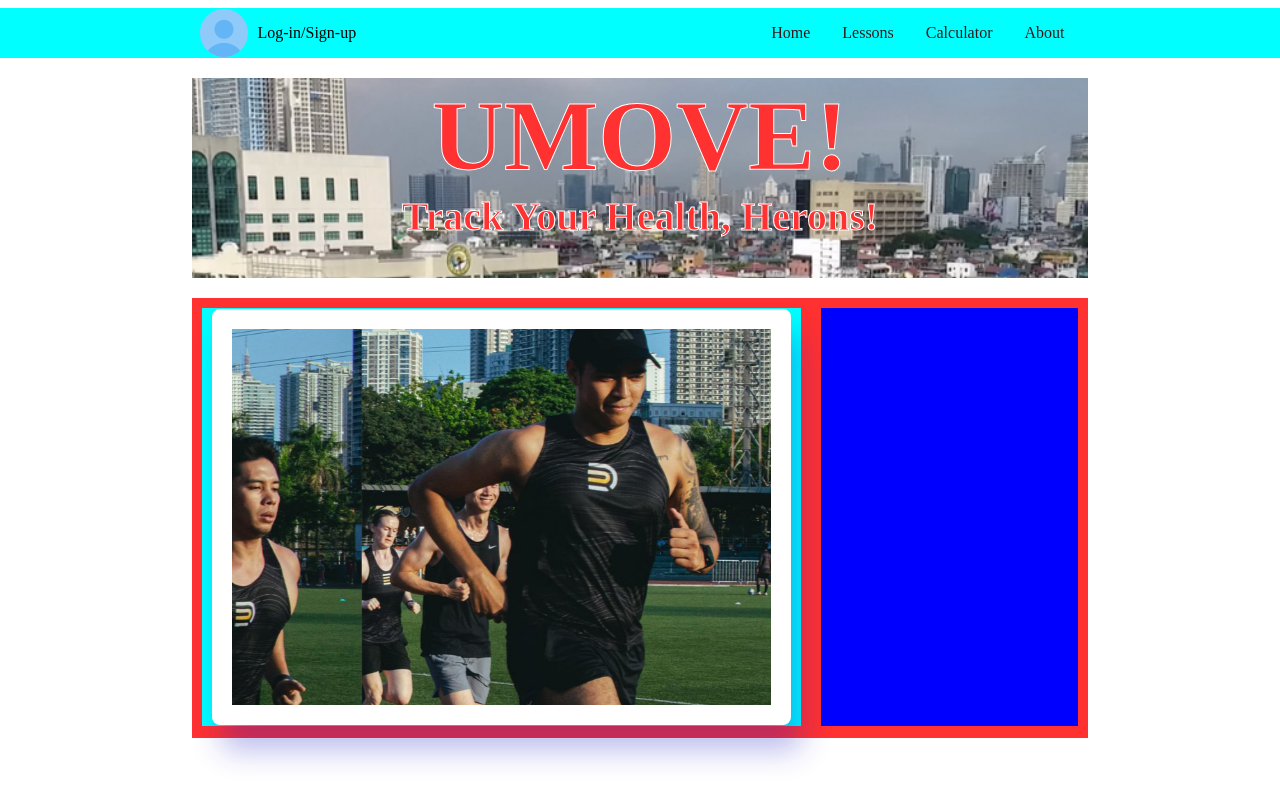
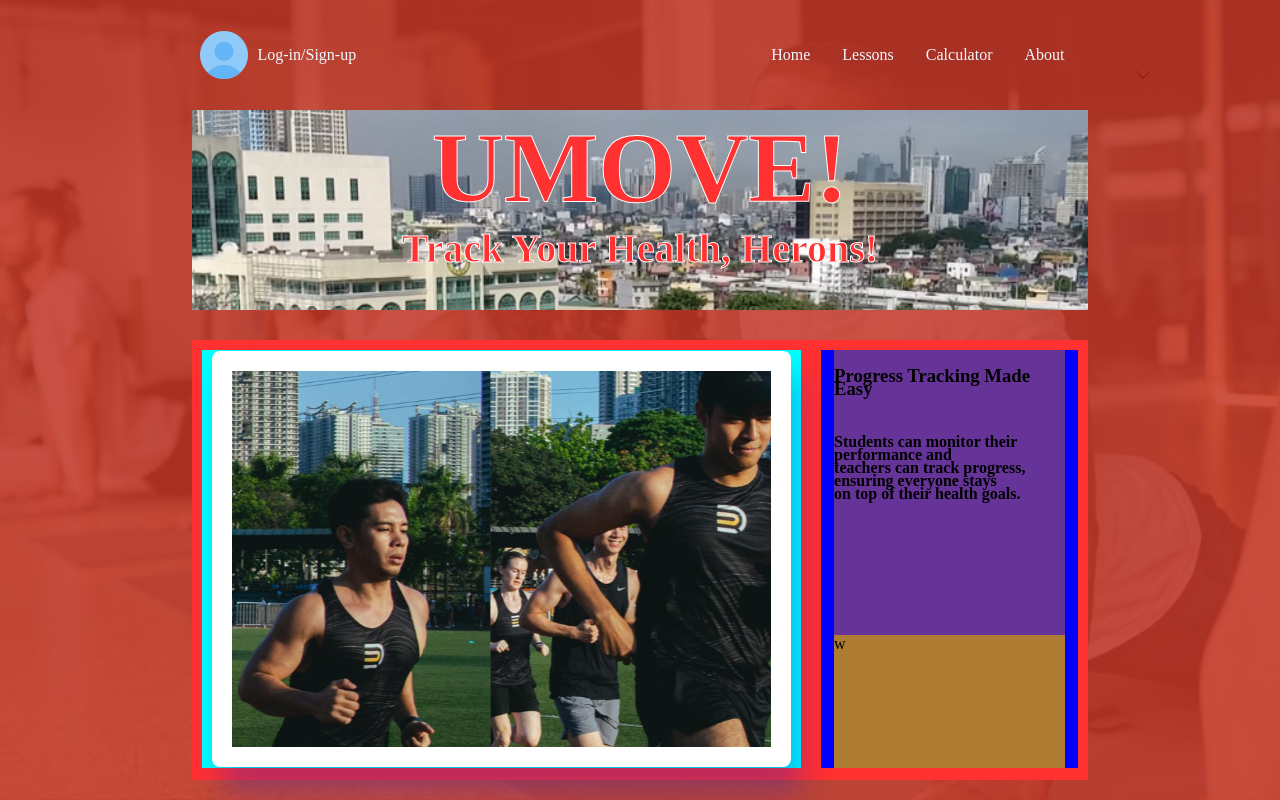
Before and after one commit to hashier143/UMove, a PHP site: page /homepage.php in a window 1280 px wide. Run offline with PHP 8.4, Linux system fonts and the light colour scheme; some web fonts are replaced.

Commit message:
12/1/2024 10pm

```diff
--- a/homepage.php
+++ b/homepage.php
@@ -14,7 +14,7 @@
         </div>
         <ul>
             <li><a href="">Home</a></li>
-            <li><a href="">Lessons</a></li>
+            <li><a href="https://youtu.be/vahBUitgPNE?si=vhbYNoCde-VrH_pc&t=63">Lessons</a></li>
             <li><a href="">Calculator</a></li>
             <li><a href="">About</a></li>
         </ul>
@@ -40,6 +40,15 @@
 
         <div class="desc2">
 
+          <div class="desc2-1">
+            <h3>Progress Tracking Made Easy</h3>
+            <h4>Students can monitor their performance and <br>teachers can track progress, ensuring everyone stays<br> on top of their health goals.</h4>
+          </div>
+
+          <div class="desc2-2">
+w
+          </div>
+
         </div>
 
     </div>
--- a/styles/homepage.css
+++ b/styles/homepage.css
@@ -4,18 +4,26 @@ body {
   display: flex;
   flex-direction: column;
   align-items: center;
+  background-image: url(images/homepage-back.png);
+  background-size: cover;
+  background-position: center;
+  background-attachment: fixed;
+  background-repeat: no-repeat;
+  padding: 0;
+  margin: 0;
 }
 
 
 
 /*navbar*/
 .nav-container {
-  margin-bottom: 20px;
+  margin-top: 30px;
+  margin-bottom: 30px;
   width: 100vw;
   display: flex;
   justify-content: space-around;
-  background-color: aqua;
   align-items: center;
+  color: aliceblue;
 }
 
 .nav-container div {
@@ -32,6 +40,7 @@ ul {
     list-style-type: none;
     margin: 0;
     padding: 0;
+
   }
 
 li {
@@ -40,7 +49,7 @@ li {
 
 li a {
     display: block;
-    color: rgb(54, 23, 23);
+    color: aliceblue;
     text-align: center;
     padding: 14px 16px;
     text-decoration: none;
@@ -63,7 +72,7 @@ li a {
   display: flex;
   flex-direction: column;
   align-items: center;
-  margin-bottom: 20px;
+  margin-bottom: 30px;
 }
 
 .image-top h2 {
@@ -122,7 +131,7 @@ li a {
   width: 400%;
   height: 100%;
   display: flex;
-  animation: slide 16s infinite ease-in-out;
+  animation: slide 10s infinite ease-in-out;
 }
 
 .wrapper img {
@@ -158,8 +167,35 @@ li a {
   }
 }
 
+
+
 .desc2 {
   background-color: blue;
   width: 30%;
   height: 95%;
+  display: flex;
+  flex-direction: column;
+  align-items: center;
+  justify-content: space-between;
 }
+
+.desc2 div {
+  width: 90%;
+  flex-grow: 1;
+  padding: 0;
+  margin: 0;
+}
+
+.desc2-1 {
+  background-color: rebeccapurple;
+  display: flex;
+  flex-direction: column;
+  align-items: center;
+  line-height: 13px;
+  padding: 0;
+  margin: 0;
+}
+
+.desc2-2 {
+  background-color: rgb(173, 124, 50);
+}
--- a/styles/landing.css
+++ b/styles/landing.css
@@ -8,8 +8,13 @@ body {
     background-repeat: no-repeat;
     padding: 0;
     margin: 0;
+    transition: opacity 1s ease-in-out;
+    opacity: 1;
 }
 
+body.fade-out {
+    opacity: 0;
+}
 div {
     background-color: #ba1400;
     margin: 0;
```
Also changed, not shown: landing.php (+10 -1 lines), styles/images/homepage-back.png (added).
